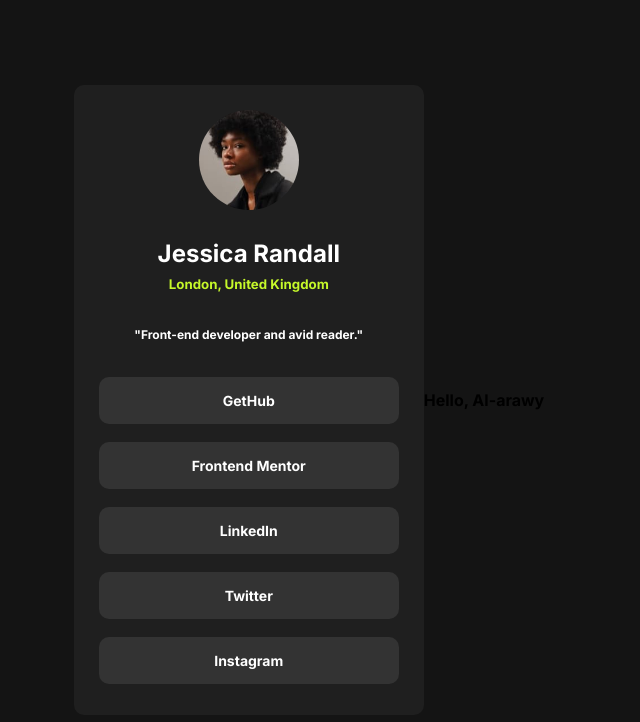
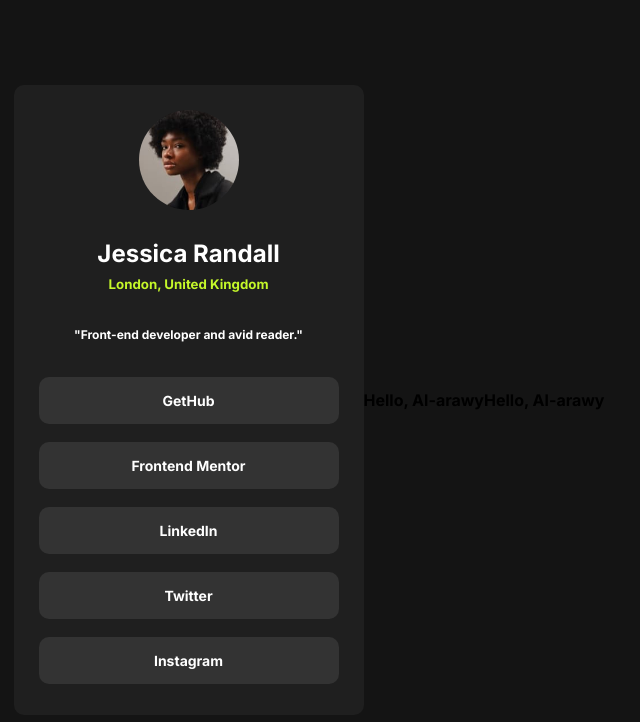
Before and after one commit to AhmedReda1320/Jessica, a plain HTML site: page index.html in a window 1280 px wide. Shown: the whole page, without its empty margins (331-971 px from the left). Drawn offline with Linux system fonts and the light colour scheme; files that its build step writes are made by us from their sources; files whose address does not match are found by name.

Commit message:
Update index.html
new second line

```diff
--- a/index.html
+++ b/index.html
@@ -26,5 +26,6 @@
         </div>
     </div>
     <span> Hello, Al-arawy</span>
+    <span> Hello, Al-arawy</span>
 </body>
 </html>
```
